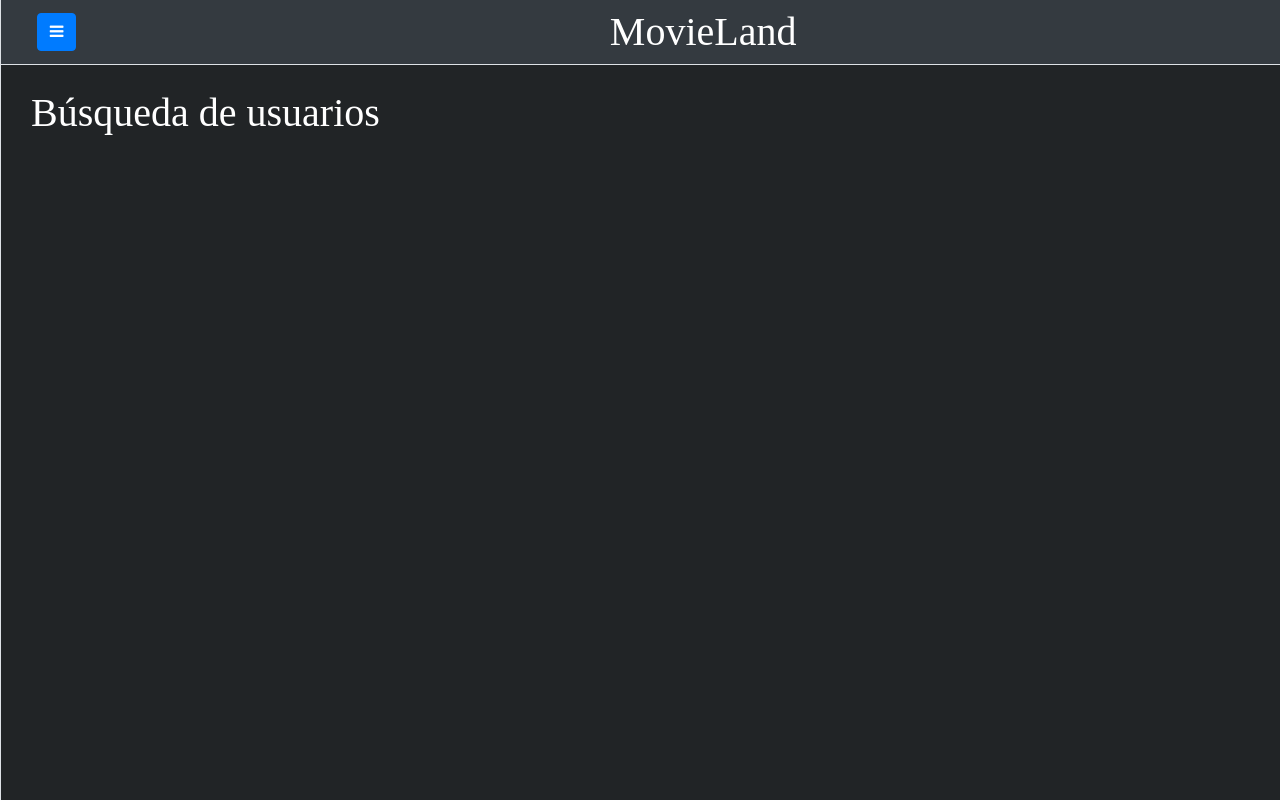
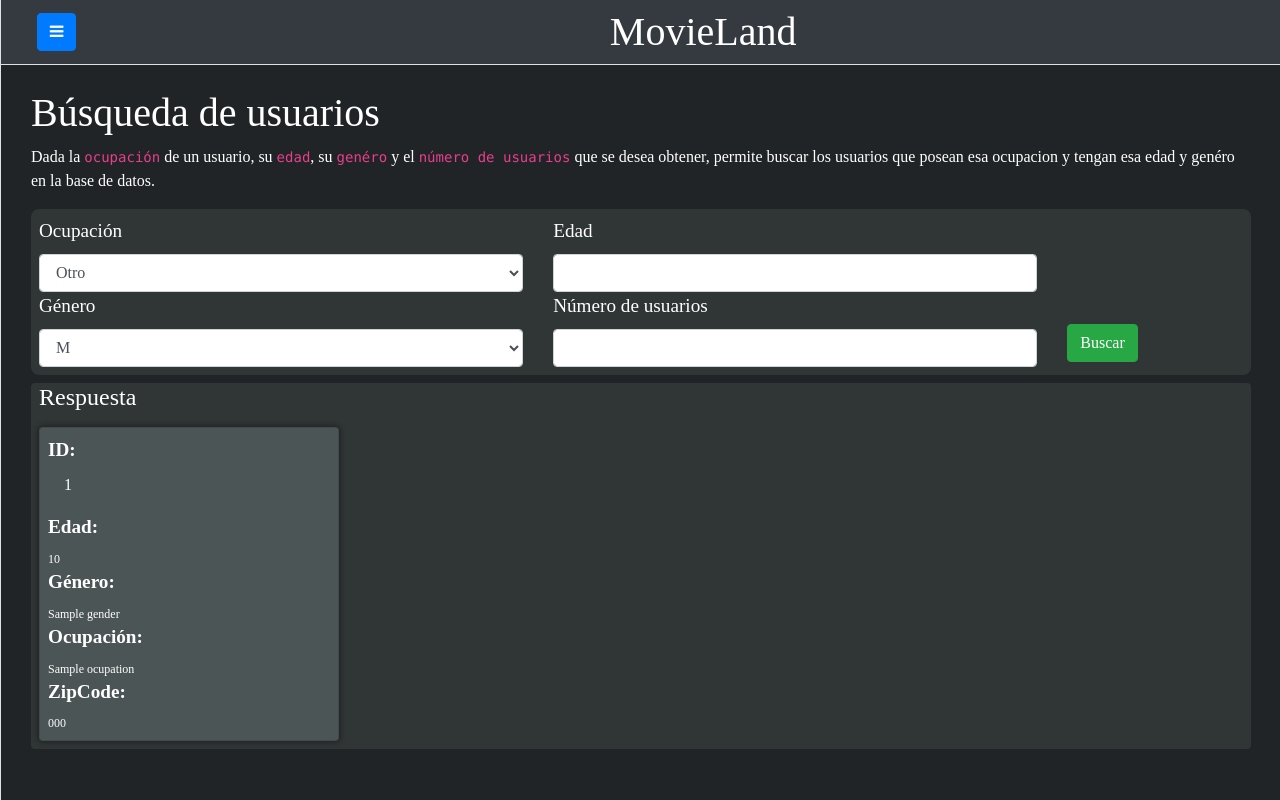
Before and after one commit to sergiogr0702/ProyectoRecomendaciones, a Flask app: template templates/pages/search_users.html in a window 1280 px wide. Run offline with Flask 2, Linux system fonts and the light colour scheme; the template is opened without the code that fills it: values that come from a table or form of the project are taken from there, most other values are stand-ins (such as "Sample title", 1, 10 or a date in 2020); parts of the project's set-up code (start-up, migrations or seed data) failed here and were passed over.

Commit message:
Consulta de obtencion de usuarios creada. Nuevo indice incorporado. Proyecto finalizado.

```diff
--- /dev/null
+++ b/forms/SearchUsersForm.py
@@ -0,0 +1,57 @@
+from flask_wtf import FlaskForm, RecaptchaField
+from wtforms import IntegerField, SubmitField, SelectField
+from wtforms.validators import DataRequired, NumberRange
+
+
+class SearchUsersForm(FlaskForm):
+    ocupation = SelectField('Ocupación',
+                            choices=[('other', 'Otro'),
+                                     ('academic/educator', 'Educador/académico'),
+                                     ('artist', 'Artista'),
+                                     ('clerical/admin', 'Clero'),
+                                     ('college/grad student', 'Estudiante universitario'),
+                                     ('customer service', 'Atencion al cliente'),
+                                     ('doctor/health care', 'Doctor/enfermero'),
+                                     ('executive/managerial', 'Ejecutivo'),
+                                     ('farmer', 'Agricultor/ganadero'),
+                                     ('homemaker', 'Ama de casa'),
+                                     ('K-12 student', 'Estudiante K-12'),
+                                     ('lawyer', 'Abogado'),
+                                     ('programmer', 'Programador'),
+                                     ('retired', 'Jubilado'),
+                                     ('sales/marketing', 'Ventas/marketing'),
+                                     ('scientist', 'Científico'),
+                                     ('self-employed', 'Autónomo'),
+                                     ('technician/engineer', 'Técnico/ingeniero'),
+                                     ('tradesman/craftsman', 'Artesano/vendedor'),
+                                     ('unemployed', 'Desempleado'),
+                                     ('writer', 'Escritor')
+                                     ],
+                            render_kw={"class": "form-control"})
+
+    gender = SelectField('Género',
+                         choices=[('M', 'M'),
+                                  ('F', 'F')],
+                         render_kw={"class": "form-control"})
+
+    age = IntegerField(
+        'Edad',
+        [
+            DataRequired(),
+            NumberRange(min=1, max=110)
+        ],
+        render_kw={"class": "form-control", "id": "floatingInput"}
+    )
+
+    number = IntegerField(
+        'Número de usuarios',
+        [
+            DataRequired(),
+            NumberRange(min=1, max=100)
+        ],
+        render_kw={"class": "form-control", "id": "floatingInput"}
+    )
+
+    recaptcha = RecaptchaField()
+    submit = SubmitField('Buscar',
+                         render_kw={"class": "btn btn-success mt-2"})
--- a/templates/pages/base.html
+++ b/templates/pages/base.html
@@ -8,6 +8,7 @@
         <meta name="description" content="">
         <meta name="author" content="Sergio González Rivera">
         <title>MovieLand</title>
+        <link href="{{ url_for('static', filename='media/logo.png') }}" rel="icon" type="image/png" />
 
         <link rel="stylesheet" href="https://cdn.jsdelivr.net/npm/bootstrap@4.5.3/dist/css/bootstrap.min.css" integrity="sha384-TX8t27EcRE3e/ihU7zmQxVncDAy5uIKz4rEkgIXeMed4M0jlfIDPvg6uqKI2xXr2" crossorigin="anonymous">
         <link rel="stylesheet" href="https://cdnjs.cloudflare.com/ajax/libs/font-awesome/4.7.0/css/font-awesome.min.css">
--- a/templates/pages/search_users.html
+++ b/templates/pages/search_users.html
@@ -3,7 +3,67 @@
 {% block content %}
 <div class="container-fluid">
     <h1 class="mt-4">Búsqueda de usuarios</h1>
-    <p></p>
-    <!-- rest of the template -->
+    <p>Dada la <code>ocupación</code> de un usuario, su <code>edad</code>, su <code>genéro</code>
+        y el <code>número de usuarios</code> que se desea obtener, permite buscar los usuarios que
+        posean esa ocupacion y tengan esa edad y genéro en la base de datos.</p>
+
+    <div class="form-wrapper p-2" style="background-color: #303536; border-radius: 0.5rem; margin-bottom: 0.5rem;">
+        <form method="POST" role="form" action="{{ url_for('my_routes.search_users') }}">
+            <div class="row">
+                <div class="col-md-5">
+                    {{ form.ocupation.label }}
+                    {{ form.ocupation }}
+                </div>
+                <div class="col-md-5">
+                    {{ form.age.label }}
+                    {{ form.age }}
+                </div>
+                <div class="col-md-2 pt-4">
+                </div>
+            </div>
+            <div class="row">
+                <div class="col-md-5">
+                    {{ form.gender.label }}
+                    {{ form.gender }}
+                </div>
+                <div class="col-md-5">
+                    {{ form.number.label }}
+                    {{ form.number }}
+                </div>
+                <div class="col-md-2 pt-4">
+                    {{ form.submit }}
+                </div>
+            </div>
+        </form>
+    </div>
+
+    <div style="background-color: #303536; border-radius: .25rem;">
+        <h4 class="m-2">Respuesta</h4>
+
+        <div class="card-grid d-flex flex-wrap gap-3" >
+            {% for item in response %}
+                <div class="card p-2 m-2" style="box-shadow: 0 0 5px 2px rgba(0, 0, 0, .3); background-color: #4b5556; border-radius: .25rem; min-width: 300px;">
+                    <div class="front">
+                        <div class="front_title">
+                            <p class="mb-2" style="font-size: 1.2rem; font-weight: bold;">ID:</p>
+                        </div>
+                        <div class="front_name mb-3 ml-3">
+                            {{ item.userID }}
+                        </div>
+                        <div class="flashcard-options" style="margin-top: .5rem; color: #fff; font-size: .75rem;">
+                            <p class="mb-2" style="font-size: 1.2rem; font-weight: bold;">Edad:</p>
+                            {{ item.age }}
+                            <p class="mb-2" style="font-size: 1.2rem; font-weight: bold;">Género:</p>
+                            {{ item.gender }}
+                            <p class="mb-2" style="font-size: 1.2rem; font-weight: bold;">Ocupación:</p>
+                            {{ item.ocupation }}
+                            <p class="mb-2" style="font-size: 1.2rem; font-weight: bold;">ZipCode:</p>
+                            {{ item.zipCode }}
+                        </div>
+                    </div>
+                </div>
+            {% endfor %}
+        </div>
+    </div>
 </div>
 {% endblock %}
```
Also changed, not shown: data/operations.py (+18 -0 lines), dataTreatment/createStructure.py (+6 -5 lines), forms/SearchMoviesForm.py (+10 -10 lines), routes.py (+16 -1 lines), utils/dataConverter.py (added, +49 -0 lines), static/media/logo.png (added).
